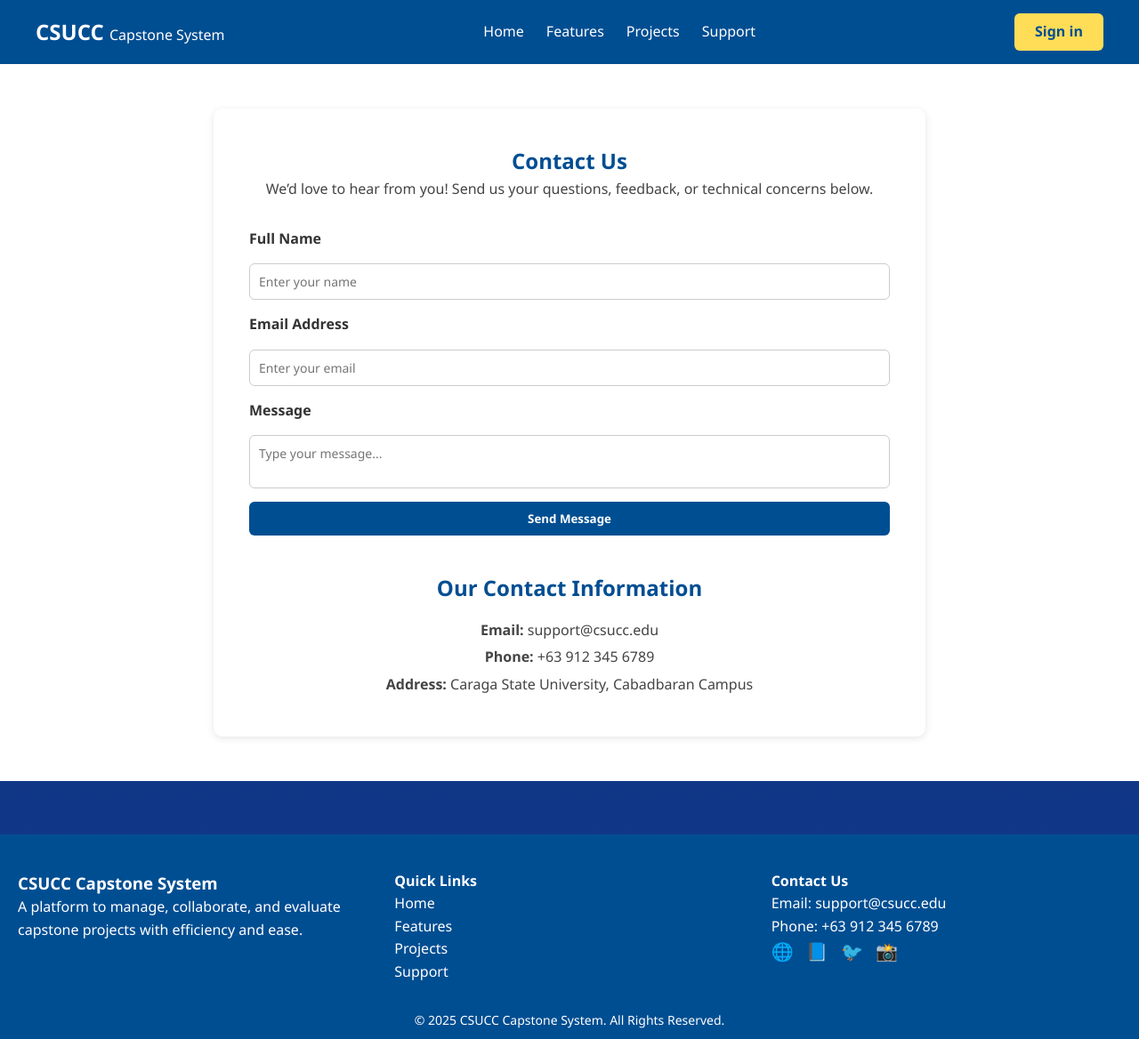
After one commit to Jimmy20156/Captstone_Project, a Django app: page /contact in a window 1280 px wide. The commit adds this page. Shown: the whole page at 89% size. Run offline with Django 5.2, Linux system fonts and the light colour scheme.

Commit message:
add the contact page

```diff
--- /dev/null
+++ b/csucc_capstone_management_system/app/static/app/public/styles/contact.css
@@ -0,0 +1,122 @@
+
+
+/* CONTACT SECTION */
+.contact-page {
+  padding: 50px 20px;
+  display: flex;
+  justify-content: center;
+  background: #ffffff;
+}
+
+.contact-container {
+  max-width: 800px;
+  width: 100%;
+  background: #fff;
+  padding: 40px;
+  border-radius: 10px;
+  box-shadow: 0 2px 8px rgba(0,0,0,0.1);
+}
+
+.contact-container h1 {
+  color: #004e92;
+  text-align: center;
+}
+
+.contact-container p {
+  text-align: center;
+  color: #444;
+  margin-bottom: 30px;
+}
+
+.contact-form {
+  display: flex;
+  flex-direction: column;
+  gap: 15px;
+}
+
+.contact-form label {
+  font-weight: bold;
+  color: #333;
+}
+
+.contact-form input,
+.contact-form textarea {
+  padding: 10px;
+  border: 1px solid #ccc;
+  border-radius: 6px;
+  font-size: 14px;
+  resize: none;
+}
+
+.contact-form button {
+  background: #004e92;
+  color: white;
+  border: none;
+  padding: 10px;
+  border-radius: 6px;
+  cursor: pointer;
+  font-weight: bold;
+}
+.contact-form button:hover {
+  background: #0066cc;
+}
+
+/* CONTACT INFO */
+.contact-info {
+  margin-top: 40px;
+  text-align: center;
+}
+.contact-info h2 {
+  color: #004e92;
+  margin-bottom: 15px;
+}
+.contact-info p {
+  color: #444;
+  margin: 5px 0;
+}
+
+/* FOOTER */
+footer {
+  background: #004e92;
+  color: white;
+  padding: 40px 20px 10px;
+  margin-top: 60px;
+}
+
+.footer-container {
+  display: flex;
+  flex-wrap: wrap;
+  justify-content: space-between;
+  gap: 30px;
+}
+
+.footer-about, .footer-links, .footer-contact {
+  flex: 1 1 250px;
+}
+
+.footer-links ul {
+  list-style: none;
+  padding: 0;
+}
+
+.footer-links a {
+  color: white;
+  text-decoration: none;
+}
+
+.footer-links a:hover {
+  text-decoration: underline;
+}
+
+.socials a {
+  margin-right: 10px;
+  font-size: 20px;
+  text-decoration: none;
+  color: white;
+}
+
+.footer-bottom {
+  text-align: center;
+  margin-top: 30px;
+  font-size: 14px;
+}
--- /dev/null
+++ b/csucc_capstone_management_system/app/templates/public/contact.html
@@ -0,0 +1,89 @@
+{% load static %}
+<!DOCTYPE html>
+<html lang="en">
+<head>
+  <meta charset="UTF-8">
+  <meta name="viewport" content="width=device-width, initial-scale=1.0">
+  <title>Contact Us | CSUCC Capstone System</title>
+  <link rel="stylesheet" href="{% static '/app/public/styles/contact.css' %}">
+<link rel="stylesheet" href=" {% static '/app/public/styles/header.css'%}">
+</head>
+<body>
+  <!-- HEADER -->
+  <header>
+    <div class="logo">CSUCC <span>Capstone System</span></div>
+    <nav>
+      <ul>
+        <li><a href="{% url 'index' %}">Home</a></li>
+        <li><a href="{% url 'features' %}">Features</a></li>
+        <li><a href="{% url 'projects' %}">Projects</a></li>
+        <li><a href="{% url 'support' %}">Support</a></li>
+
+      </ul>
+    </nav>
+    <a href="{% url 'login' %}" class="btn-signin">Sign in</a>
+  </header>
+
+  <!-- CONTACT SECTION -->
+  <section class="contact-page">
+    <div class="contact-container">
+      <h1>Contact Us</h1>
+      <p>We’d love to hear from you! Send us your questions, feedback, or technical concerns below.</p>
+
+      <form class="contact-form">
+        <label for="name">Full Name</label>
+        <input type="text" id="name" placeholder="Enter your name" required>
+
+        <label for="email">Email Address</label>
+        <input type="email" id="email" placeholder="Enter your email" required>
+
+        <label for="message">Message</label>
+        <textarea id="message" placeholder="Type your message..." required></textarea>
+
+        <button type="submit">Send Message</button>
+      </form>
+
+      <div class="contact-info">
+        <h2>Our Contact Information</h2>
+        <p><strong>Email:</strong> support@csucc.edu</p>
+        <p><strong>Phone:</strong> +63 912 345 6789</p>
+        <p><strong>Address:</strong> Caraga State University, Cabadbaran Campus</p>
+      </div>
+    </div>
+  </section>
+
+  <!-- FOOTER -->
+  <footer>
+    <div class="footer-container">
+      <div class="footer-about">
+        <h3>CSUCC Capstone System</h3>
+        <p>A platform to manage, collaborate, and evaluate capstone projects with efficiency and ease.</p>
+      </div>
+      <div class="footer-links">
+        <h4>Quick Links</h4>
+        <ul>
+          <li><a href="{% url 'index' %}">Home</a></li>
+          <li><a href="{% url 'features' %}">Features</a></li>
+          <li><a href="{% url 'projects' %}">Projects</a></li>
+          <li><a href="{% url 'support' %}">Support</a></li>
+
+        </ul>
+      </div>
+      <div class="footer-contact">
+        <h4>Contact Us</h4>
+        <p>Email: support@csucc.edu</p>
+        <p>Phone: +63 912 345 6789</p>
+        <div class="socials">
+          <a href="#">🌐</a>
+          <a href="#">📘</a>
+          <a href="#">🐦</a>
+          <a href="#">📸</a>
+        </div>
+      </div>
+    </div>
+    <div class="footer-bottom">
+      <p>© 2025 CSUCC Capstone System. All Rights Reserved.</p>
+    </div>
+  </footer>
+</body>
+</html>
--- a/csucc_capstone_management_system/app/templates/public/index.html
+++ b/csucc_capstone_management_system/app/templates/public/index.html
@@ -32,7 +32,7 @@
       <p>Manage, Collaborate and Evaluate with Ease</p>
       <div class="buttons">
         <a href="{% url 'features' %}" class="btn-primary">Explore Features</a>
-        <a href="#" class="btn-secondary">Contact Us</a>
+        <a href="{% url 'contact' %}" class="btn-secondary">Contact Us</a>
       </div>
     </div>
     <div class="hero-img">
--- a/csucc_capstone_management_system/app/urls.py
+++ b/csucc_capstone_management_system/app/urls.py
@@ -10,6 +10,7 @@ urlpatterns = [
     path('support', views.support, name='support'),
     path('register/', views.register, name='register'),
     path('dashboard/', views.dashboard, name='dashboard'),
+    path('contact', views.contact, name='contact'),
 
     # auth
     path('login/', views.signin, name='login'),
--- a/csucc_capstone_management_system/app/views.py
+++ b/csucc_capstone_management_system/app/views.py
@@ -53,6 +53,9 @@ def features(request):
 def projects(request):
     return render(request, 'public/projects.html')
 
+def contact(request):
+    return render(request, 'public/contact.html')
+
 def support(request):
     return render(request, 'public/support.html')
 def signout(request):
```
